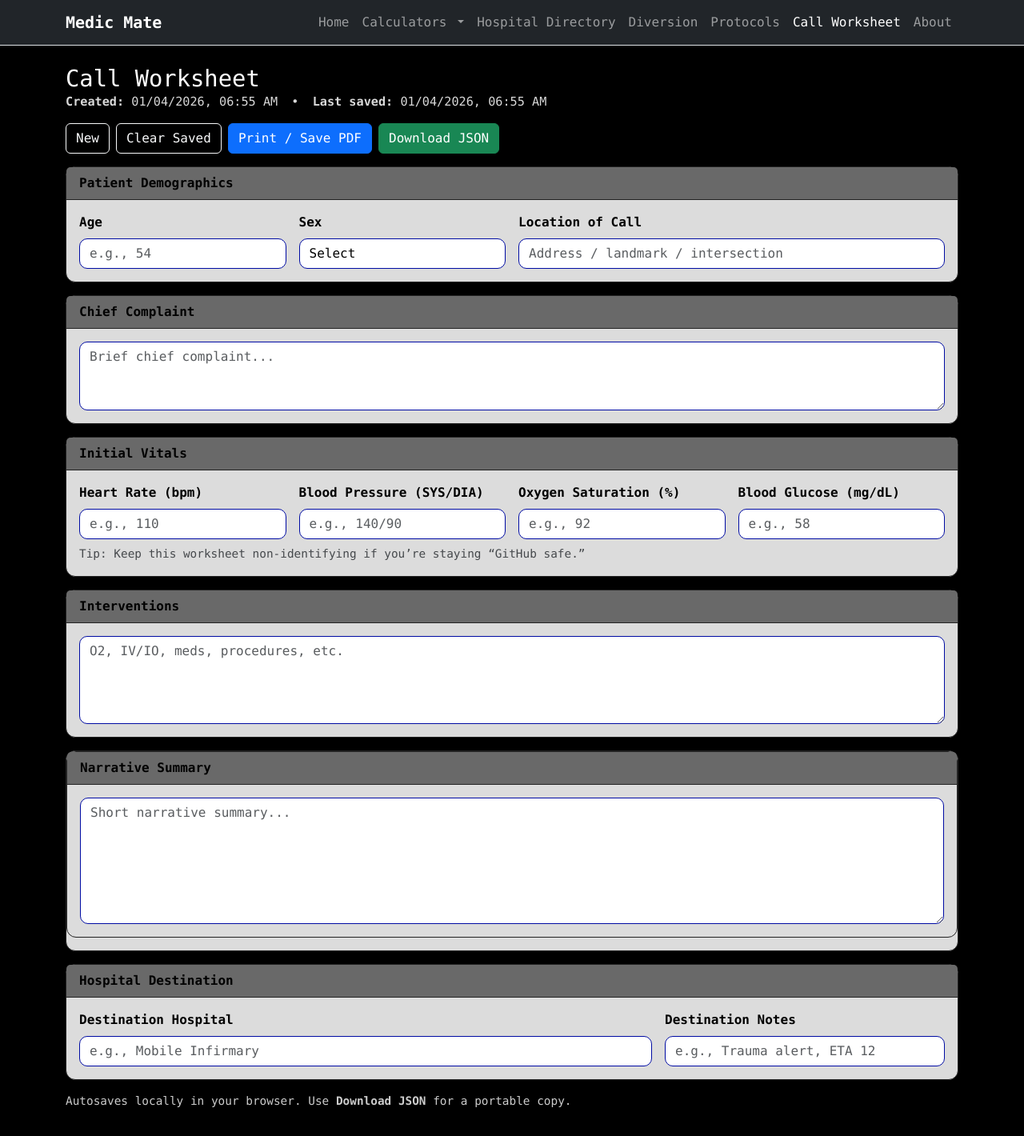
After one commit to LoganB46/MedicMate.github.io, a PHP site: page /worksheet.html in a window 1280 px wide. The commit adds this page. Shown: the whole page at 80% size. Run offline with PHP 8.4, Linux system fonts and the light colour scheme.

Commit message:
[ ] Added drug dose calculator to drugcalc.html and css/drugcalc.css [ ] Added functionality to new calculator in drugcalc.js [ ] Added a clean GUI into the divergui.html, BACKEND DOES NOT FUNCTION!!!! [ ] Added simple login on divert.html that will take users to login.html [ ] Added basic styling to login.html and login.css [ ] Added simple validation to login.js, but not fully secure at this time, it is just a place holder for show. [ ] Successful login will take user to divergui.html [ ] Added disclaimer to about.html and about.css [ ] Added Features section to about.html and about.css [ ] Added Known Issues section to about.html and about.css [ ] Added Call Worksheet page: worksheet.html and css/worksheet.css [ ] Added functionality to save and generate PDF in worksheet.js [ ] Added New Worksheet button to navebar in all html files.

```diff
--- a/burn.html
+++ b/burn.html
@@ -58,7 +58,8 @@
         </li>
         <li class="nav-item"><a class="nav-link" href="directory.html">Hospital Directory</a></li>
         <li class="nav-item"><a class="nav-link" href="divert.html">Diversion</a></li>
-        <li class="nav-item"><a class="nav-link " href="protocols.html">Protocols</a></li>
+        <li class="nav-item"><a class="nav-link" href="protocols.html">Protocols</a></li>
+        <li class="nav-item"><a class="nav-link" href="worksheet.html">Call Worksheet</a></li>
         <li class="nav-item"><a class="nav-link" href="about.html">About</a></li>
 
         </ul>
--- /dev/null
+++ b/css/worksheet.css
@@ -0,0 +1,130 @@
+/* worksheet.css - matches your dark Medic Mate theme */
+
+body {
+  background-color: black;
+  color: white;
+  font-family: "Lucida Console", "Courier New", monospace;
+}
+
+.page-header {
+  display: flex;
+  gap: 1rem;
+  align-items: flex-start;
+  justify-content: space-between;
+  flex-wrap: wrap;
+  margin-bottom: 1rem;
+}
+
+.page-title {
+  margin: 0;
+  font-size: 1.8rem;
+}
+
+.page-meta {
+  opacity: 0.85;
+  font-size: 0.95rem;
+}
+
+.actions {
+  display: flex;
+  gap: 0.5rem;
+  flex-wrap: wrap;
+}
+
+.panel-card {
+  background: gainsboro;
+  border: 1px solid #222;
+  border-radius: 12px;
+  margin-bottom: 1rem;
+}
+
+.panel-header {
+  background: dimgray;
+  border-bottom: 1px solid #222;
+  font-weight: 700;
+  border-top-left-radius: 12px;
+  border-top-right-radius: 12px;
+  color: black;
+}
+
+.form-label {
+  font-weight: 700;
+  color: black;
+}
+
+.form-control,
+.form-select {
+  background: #ffffff;
+  color: rgb(0, 0, 0);
+  border: 1px solid #000ba3;
+  border-radius: 10px;
+}
+
+.form-control:focus,
+.form-select:focus {
+  background: #ffffff;
+  color: rgb(0, 0, 0);
+  border-color: #14b8a6;
+  box-shadow: 0 0 0 2px rgba(20, 184, 166, 0.2);
+}
+
+.small-note {
+  opacity: 0.8;
+  font-size: 0.9rem;
+}
+
+.footer-note {
+  opacity: 0.8;
+  font-size: 0.9rem;
+  margin: 1rem 0 2rem;
+}
+
+/* Print styling */
+@media print {
+  /* Hide nav and buttons when printing */
+  .no-print,
+  nav {
+    display: none !important;
+  }
+
+  /* Try hard to keep most cards from splitting across pages */
+  .panel-card {
+    page-break-inside: avoid;
+    break-inside: avoid;
+  }
+
+  /* Allow narrative to break across pages if needed */
+  .panel-card.allow-break {
+    page-break-inside: auto !important;
+    break-inside: auto !important;
+  }
+
+  /* Make the textarea print like normal text and expand */
+  textarea {
+    overflow: visible !important;
+    height: auto !important;
+    min-height: 0 !important;
+  }
+
+  /* Help the narrative print fully (some browsers) */
+  #narrative {
+    white-space: pre-wrap;
+  }
+
+  /* Optional: reduce spacing so it’s more likely to fit on 1 page */
+  .panel-card .card-body {
+    padding: 0.6rem 0.8rem !important;
+  }
+
+  .panel-header {
+    padding: 0.5rem 0.8rem !important;
+  }
+
+  .page-title {
+    font-size: 1.4rem !important;
+  }
+
+  .page-meta {
+    font-size: 0.9rem !important;
+  }
+}
--- a/directory.html
+++ b/directory.html
@@ -58,7 +58,8 @@
         </li>
         <li class="nav-item"><a class="nav-link active" href="directory.html">Hospital Directory</a></li>
         <li class="nav-item"><a class="nav-link" href="divert.html">Diversion</a></li>
-        <li class="nav-item"><a class="nav-link " href="protocols.html">Protocols</a></li>
+        <li class="nav-item"><a class="nav-link" href="protocols.html">Protocols</a></li>
+        <li class="nav-item"><a class="nav-link" href="worksheet.html">Call Worksheet</a></li>
         <li class="nav-item"><a class="nav-link" href="about.html">About</a></li>
 
         </ul>
--- a/divert.html
+++ b/divert.html
@@ -50,7 +50,8 @@
         </li>
         <li class="nav-item"><a class="nav-link" href="directory.html">Hospital Directory</a></li>
         <li class="nav-item"><a class="nav-link active" href="divert.html">Diversion</a></li>
-        <li class="nav-item"><a class="nav-link " href="protocols.html">Protocols</a></li>
+        <li class="nav-item"><a class="nav-link" href="protocols.html">Protocols</a></li>
+        <li class="nav-item"><a class="nav-link" href="worksheet.html">Call Worksheet</a></li>
         <li class="nav-item"><a class="nav-link" href="about.html">About</a></li>
         <li class="nav-item"><a class="nav-link" href="login.html">Admin Login</a></li>
 
--- a/divertgui.html
+++ b/divertgui.html
@@ -12,7 +12,7 @@
     <div class="container">
     <a class="navbar-brand fw-bold" href="index.html">Home</a>
 
-    <!-- <button
+     <!--<button
       class="navbar-toggler"
       type="button"
       data-bs-toggle="collapse"
@@ -44,7 +44,8 @@
         </li>
         <li class="nav-item"><a class="nav-link" href="directory.html">Hospital Directory</a></li>
         <li class="nav-item"><a class="nav-link" href="divert.html">Diversion</a></li>
-        <li class="nav-item"><a class="nav-link " href="protocols.html">Protocols</a></li>
+        <li class="nav-item"><a class="nav-link" href="protocols.html">Protocols</a></li>
+        <li class="nav-item"><a class="nav-link" href="worksheet.html">Call Worksheet</a></li>
         <li class="nav-item"><a class="nav-link" href="about.html">About</a></li>
         <li class="nav-item"><a class="nav-link" href="#" id="logoutLink">Logout</a></li>
 
--- a/emsa.html
+++ b/emsa.html
@@ -59,6 +59,7 @@
         <li class="nav-item"><a class="nav-link" href="directory.html">Hospital Directory</a></li>
         <li class="nav-item"><a class="nav-link" href="divert.html">Diversion</a></li>
         <li class="nav-item"><a class="nav-link " href="protocols.html">Protocols</a></li>
+        <li class="nav-item"><a class="nav-link" href="worksheet.html">Call Worksheet</a></li>
         <li class="nav-item"><a class="nav-link" href="about.html">About</a></li>
 
         </ul>
--- a/gcs.html
+++ b/gcs.html
@@ -57,7 +57,8 @@
         </li>
         <li class="nav-item"><a class="nav-link" href="directory.html">Hospital Directory</a></li>
         <li class="nav-item"><a class="nav-link" href="divert.html">Diversion</a></li>
-        <li class="nav-item"><a class="nav-link " href="protocols.html">Protocols</a></li>
+        <li class="nav-item"><a class="nav-link" href="protocols.html">Protocols</a></li>
+        <li class="nav-item"><a class="nav-link" href="worksheet.html">Call Worksheet</a></li>
         <li class="nav-item"><a class="nav-link" href="about.html">About</a></li>
 
         </ul>
--- a/index.html
+++ b/index.html
@@ -58,7 +58,8 @@
         </li>
         <li class="nav-item"><a class="nav-link" href="directory.html">Hospital Directory</a></li>
         <li class="nav-item"><a class="nav-link" href="divert.html">Diversion</a></li>
-        <li class="nav-item"><a class="nav-link " href="protocols.html">Protocols</a></li>
+        <li class="nav-item"><a class="nav-link" href="protocols.html">Protocols</a></li>
+        <li class="nav-item"><a class="nav-link" href="worksheet.html">Call Worksheet</a></li>
         <li class="nav-item"><a class="nav-link" href="about.html">About</a></li>
 
         </ul>
--- a/protocols.html
+++ b/protocols.html
@@ -109,6 +109,7 @@
         <li class="nav-item"><a class="nav-link" href="directory.html">Hospital Directory</a></li>
         <li class="nav-item"><a class="nav-link" href="divert.html">Diversion</a></li>
         <li class="nav-item"><a class="nav-link active" href="protocols.html">Protocols</a></li>
+        <li class="nav-item"><a class="nav-link" href="worksheet.html">Call Worksheet</a></li>
         <li class="nav-item"><a class="nav-link" href="about.html">About</a></li>
 
         </ul>
--- a/weight.html
+++ b/weight.html
@@ -57,7 +57,8 @@
         </li>
         <li class="nav-item"><a class="nav-link" href="directory.html">Hospital Directory</a></li>
         <li class="nav-item"><a class="nav-link" href="divert.html">Diversion</a></li>
-        <li class="nav-item"><a class="nav-link " href="protocols.html">Protocols</a></li>
+        <li class="nav-item"><a class="nav-link" href="protocols.html">Protocols</a></li>
+        <li class="nav-item"><a class="nav-link" href="worksheet.html">Call Worksheet</a></li>
         <li class="nav-item"><a class="nav-link" href="about.html">About</a></li>
 
         </ul>
--- /dev/null
+++ b/worksheet.html
@@ -0,0 +1,206 @@
+<!DOCTYPE html>
+<html lang="en">
+<head>
+  <meta charset="utf-8" />
+  <meta name="viewport" content="width=device-width, initial-scale=1" />
+  <title>Call Worksheet</title>
+
+  <link href="css/bootstrap.min.css" rel="stylesheet" />
+  <link href="css/worksheet.css" rel="stylesheet" />
+  <script src="js/bootstrap.bundle.js"></script>
+</head>
+
+<body>
+  <!-- Navbar (matches your new style; tweak links as needed) -->
+  <nav class="navbar navbar-expand-lg navbar-dark bg-dark border-bottom">
+    <div class="container">
+      <a class="navbar-brand fw-bold" href="index.html">Medic Mate</a>
+
+      <button
+        class="navbar-toggler"
+        type="button"
+        data-bs-toggle="collapse"
+        data-bs-target="#mainNav"
+        aria-controls="mainNav"
+        aria-expanded="false"
+        aria-label="Toggle navigation"
+      >
+        <span class="navbar-toggler-icon"></span>
+      </button>
+
+      <div class="collapse navbar-collapse" id="mainNav">
+        <ul class="navbar-nav ms-auto mb-2 mb-lg-0">
+          <li class="nav-item"><a class="nav-link" href="index.html">Home</a></li>
+
+          <li class="nav-item dropdown">
+            <a class="nav-link dropdown-toggle" href="#" id="calculatorsDropdown" role="button" data-bs-toggle="dropdown" aria-expanded="false">
+              Calculators
+            </a>
+            <ul class="dropdown-menu dropdown-menu-dark" aria-labelledby="calculatorsDropdown">
+              <li><a class="dropdown-item" href="burn.html">Burn Calculator</a></li>
+              <li><a class="dropdown-item" href="drugcalc.html">Drug Calculator</a></li>
+              <li><hr class="dropdown-divider"></li>
+              <li><a class="dropdown-item" href="emsa.html">EMSA Score</a></li>
+              <li><a class="dropdown-item" href="gcs.html">GCS Calculator</a></li>
+              <li><a class="dropdown-item" href="weight.html">Ideal Body Weight Calculator</a></li>
+            </ul>
+          </li>
+
+          <li class="nav-item"><a class="nav-link" href="directory.html">Hospital Directory</a></li>
+          <li class="nav-item"><a class="nav-link" href="divert.html">Diversion</a></li>
+          <li class="nav-item"><a class="nav-link" href="protocols.html">Protocols</a></li>
+          <li class="nav-item"><a class="nav-link active" href="worksheet.html">Call Worksheet</a></li>
+          <li class="nav-item"><a class="nav-link" href="about.html">About</a></li>
+        </ul>
+      </div>
+    </div>
+  </nav>
+
+  <main class="container my-4">
+    <div class="page-header">
+      <div>
+        <h1 class="page-title">Call Worksheet</h1>
+        <div class="page-meta">
+          <span><strong>Created:</strong> <span id="createdAtText">—</span></span>
+          <span class="mx-2">•</span>
+          <span><strong>Last saved:</strong> <span id="lastSavedText">—</span></span>
+        </div>
+      </div>
+
+      <div class="actions no-print">
+        <button class="btn btn-outline-light" id="btnNew">New</button>
+        <button class="btn btn-outline-light" id="btnClearSaved">Clear Saved</button>
+        <button class="btn btn-primary" id="btnPrint">Print / Save PDF</button>
+        <button class="btn btn-success" id="btnJson">Download JSON</button>
+      </div>
+    </div>
+
+    <div id="statusMsg" class="alert alert-info d-none no-print"></div>
+
+    <!-- Patient Demographics -->
+    <section class="card panel-card">
+      <div class="card-header panel-header">
+        Patient Demographics
+      </div>
+      <div class="card-body">
+        <div class="row g-3">
+          <div class="col-md-3">
+            <label class="form-label" for="patientAge">Age</label>
+            <input class="form-control" type="number" id="patientAge" min="0" placeholder="e.g., 54" />
+          </div>
+
+          <div class="col-md-3">
+            <label class="form-label" for="patientSex">Sex</label>
+            <select class="form-select" id="patientSex">
+              <option value="">Select</option>
+              <option>Male</option>
+              <option>Female</option>
+              <option>Other</option>
+              <option>Unknown</option>
+            </select>
+          </div>
+
+          <div class="col-md-6">
+            <label class="form-label" for="callLocation">Location of Call</label>
+            <input class="form-control" type="text" id="callLocation" placeholder="Address / landmark / intersection" />
+          </div>
+        </div>
+      </div>
+    </section>
+
+    <!-- Chief Complaint -->
+    <section class="card panel-card">
+      <div class="card-header panel-header">
+        Chief Complaint
+      </div>
+      <div class="card-body">
+        <textarea class="form-control" id="chiefComplaint" rows="3" placeholder="Brief chief complaint..."></textarea>
+      </div>
+    </section>
+
+    <!-- Initial Vitals -->
+    <section class="card panel-card">
+      <div class="card-header panel-header">
+        Initial Vitals
+      </div>
+      <div class="card-body">
+        <div class="row g-3">
+          <div class="col-md-3">
+            <label class="form-label" for="hr">Heart Rate (bpm)</label>
+            <input class="form-control" type="number" id="hr" min="0" placeholder="e.g., 110" />
+          </div>
+
+          <div class="col-md-3">
+            <label class="form-label" for="bp">Blood Pressure (SYS/DIA)</label>
+            <input class="form-control" type="text" id="bp" placeholder="e.g., 140/90" />
+          </div>
+
+          <div class="col-md-3">
+            <label class="form-label" for="spo2">Oxygen Saturation (%)</label>
+            <input class="form-control" type="number" id="spo2" min="0" max="100" placeholder="e.g., 92" />
+          </div>
+
+          <div class="col-md-3">
+            <label class="form-label" for="bgl">Blood Glucose (mg/dL)</label>
+            <input class="form-control" type="number" id="bgl" min="0" placeholder="e.g., 58" />
+          </div>
+        </div>
+        <div class="small-note mt-2">
+          Tip: Keep this worksheet non-identifying if you’re staying “GitHub safe.”
+        </div>
+      </div>
+    </section>
+
+    <!-- Interventions -->
+    <section class="card panel-card">
+      <div class="card-header panel-header">
+        Interventions
+      </div>
+      <div class="card-body">
+        <textarea class="form-control" id="interventions" rows="4" placeholder="O2, IV/IO, meds, procedures, etc."></textarea>
+      </div>
+    </section>
+
+    <!-- Narrative Summary -->
+    <section class="card panel-card">
+      <section class="card panel-card allow-break">
+  <div class="card-header panel-header">
+    Narrative Summary
+  </div>
+  <div class="card-body">
+    <textarea class="form-control" id="narrative" rows="6" placeholder="Short narrative summary..."></textarea>
+  </div>
+</section>
+
+
+    </section>
+
+    <!-- Destination -->
+    <section class="card panel-card">
+      <div class="card-header panel-header">
+        Hospital Destination
+      </div>
+      <div class="card-body">
+        <div class="row g-3 align-items-end">
+          <div class="col-md-8">
+            <label class="form-label" for="destination">Destination Hospital</label>
+            <input class="form-control" type="text" id="destination" placeholder="e.g., Mobile Infirmary" />
+          </div>
+          <div class="col-md-4">
+            <label class="form-label" for="destinationNotes">Destination Notes</label>
+            <input class="form-control" type="text" id="destinationNotes" placeholder="e.g., Trauma alert, ETA 12" />
+          </div>
+        </div>
+      </div>
+    </section>
+
+    <footer class="footer-note">
+      <div>
+        Autosaves locally in your browser. Use <strong>Download JSON</strong> for a portable copy.
+      </div>
+    </footer>
+  </main>
+
+  <script src="js/worksheet.js"></script>
+</body>
+</html>
```
Also changed, not shown: about.html (+42 -6 lines), css/about.css (+17 -1 lines), css/drugcalc.css (+8 -0 lines), drugcalc.html (+26 -4 lines), js/drugcalc.js (+19 -0 lines), js/worksheet.js (added, +227 -0 lines), 2 other files.
